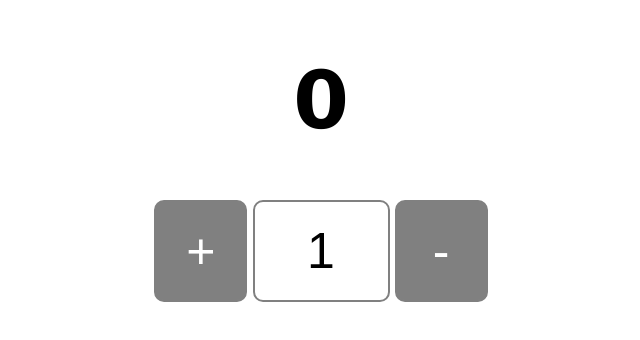
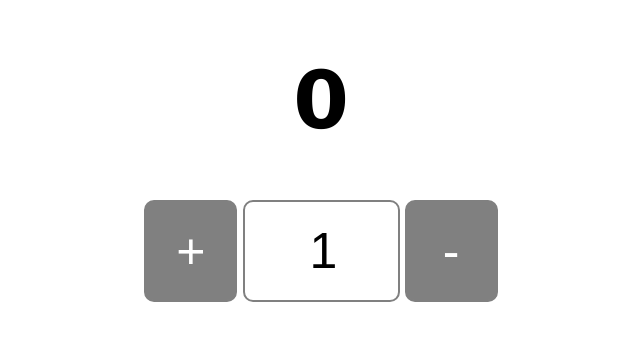
Before and after one commit to dean-hei/counter, a plain HTML site: page index.html in a window 1280 px wide. Shown: the whole page, without its empty margins (319-959 px from the left). Drawn offline with Linux system fonts and the light colour scheme.

Commit message:
changed input type

```diff
--- a/css/style.css
+++ b/css/style.css
@@ -28,6 +28,7 @@ button:hover {
 input {
     width: 93px;
     padding: 20px;
+    padding-left: 40px;
     color: black;
     background: white;
     border: 2px solid gray;
--- a/index.html
+++ b/index.html
@@ -13,7 +13,7 @@
         </div>
         <div>
             <button>+</button>
-            <input type="text" value="1">
+            <input type="number" value="1">
             <button>-</button>
         </div>
     </main>
--- a/js/app.js
+++ b/js/app.js
@@ -15,7 +15,7 @@ plusButton.addEventListener("click", function(e){
     }
 });
 minusButton.addEventListener("click", function(e){
-    numDisplayed -= inputBox.value;
+    numDisplayed -= parseInt(inputBox.value, 10);
     numDisplay.innerText = numDisplayed;
     if (numDisplayed < 0){
         numDisplay.style.color = "red";
```
